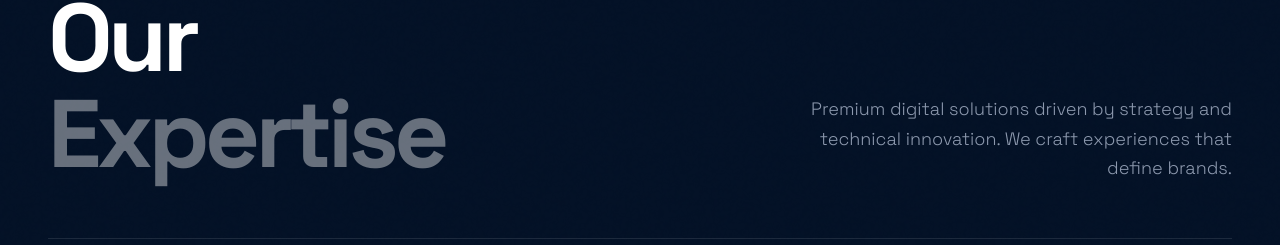
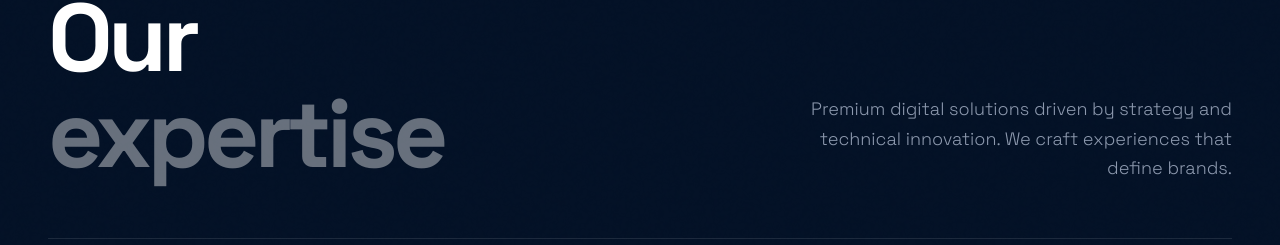
Before and after one commit to carlosdiaztorres/yumpeenx, a website built with Vite: page services.html in a window 1280 px wide. Shown: the part 138-383 px from the top of the page. Built offline with nearby package versions, Linux system fonts and the light colour scheme.

Commit message:
Change Expertise to lowercase

```diff
--- a/services.html
+++ b/services.html
@@ -190,7 +190,7 @@
                 <div class="max-w-2xl">
                     <h1 class="text-6xl md:text-8xl font-bold tracking-tighter leading-[0.9] mb-6 text-white">
                         Our<br />
-                        <span class="text-white/40">Expertise</span>
+                        <span class="text-white/40">expertise</span>
                     </h1>
                 </div>
                 <div class="md:text-right max-w-sm md:max-w-md md:self-end md:pb-6">
```
